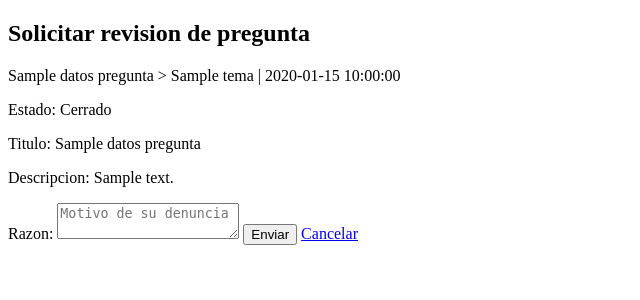
After one commit to eluqm/IS-3group23, a PHP site: template views/user__form_revisar_pregunta.php in a window 1280 px wide. The commit adds this page. Shown: the top 300 px of the page, without its empty margins (0-640 px from the left). Run offline with PHP 8.4, Linux system fonts and the light colour scheme; the template is opened without the code that fills it: most values are stand-ins (such as "Sample title", 1, 10 or a date in 2020).

Commit message:
feat: usuario > crear solicitud de revision de pregunta

```diff
--- /dev/null
+++ b/views/user__form_revisar_pregunta.php
@@ -0,0 +1,39 @@
+<!DOCTYPE html>
+<!--[if lt IE 7]>      <html class="no-js lt-ie9 lt-ie8 lt-ie7"> <![endif]-->
+<!--[if IE 7]>         <html class="no-js lt-ie9 lt-ie8"> <![endif]-->
+<!--[if IE 8]>         <html class="no-js lt-ie9"> <![endif]-->
+<!--[if gt IE 8]>      <html class="no-js"> <!--<![endif]-->
+<html lang="es">
+    <head>
+        <meta charset="utf-8">
+        <meta http-equiv="X-UA-Compatible" content="IE=edge">
+        <title>Tasti| Crear solicitud de revisi&oacute;n</title>
+        <meta name="description" content="">
+        <meta name="viewport" content="width=device-width, initial-scale=1">
+        <link rel="stylesheet" href="">
+    </head>
+    <body>
+        <h2>Solicitar revision de pregunta</h2>
+        <form method="POST" action="../controllers/solicitudController.php">
+            <input type="hidden" name="action" value="crear_solicitud_revision">
+            <input type="hidden" name="id_pregunta" value="<?php echo $datos_pregunta->id?>">
+            <p><?php echo $datos_pregunta->nombre_curso;?> > <?php echo $datos_pregunta->tema;?> | <?php echo $datos_pregunta->fecha_publicacion;?></p>
+            <p> Estado:
+                <?php if ($datos_pregunta->estado == 0): ?>
+                    Abierto
+                <?php else: ?>
+                    Cerrado
+                <?php endif; ?>
+            </p>
+            </div>
+            <p>Titulo: <?php echo $datos_pregunta->titulo;?></p>
+            <p>Descripcion: <?php echo $datos_pregunta->descripcion;?></p>
+            <label id="razon" name="razon">Razon:</label>
+            <textarea id="razon" name="razon" placeholder="Motivo de su denuncia"></textarea>
+            <button type="submit">Enviar</button>
+            <a href="../controllers/inicioController.php">Cancelar</a>
+        </form>
+
+        <script src="" async defer></script>
+    </body>
+</html>
--- a/views/user__inicio.php
+++ b/views/user__inicio.php
@@ -90,7 +90,7 @@
                                 <?php if ($dato->cui_usuario == $_SESSION['usersCUI']): ?>
                                 <a href="#"><span class="pregunta-icon trash-icon"></span></a>
                                 <?php else: ?>
-                                <a href="#"><span class="pregunta-icon flag-icon"></span></a>
+                                <a href="../controllers/solicitudController.php?action=go_to_formulario_revision&id_pregunta=<?php echo $dato->id;?>"><span class="pregunta-icon flag-icon"></span></a>
                                 <?php endif;?>
                             </div>
                         </div>
```
Also changed, not shown: controllers/solicitudController.php (added, +75 -0 lines).
